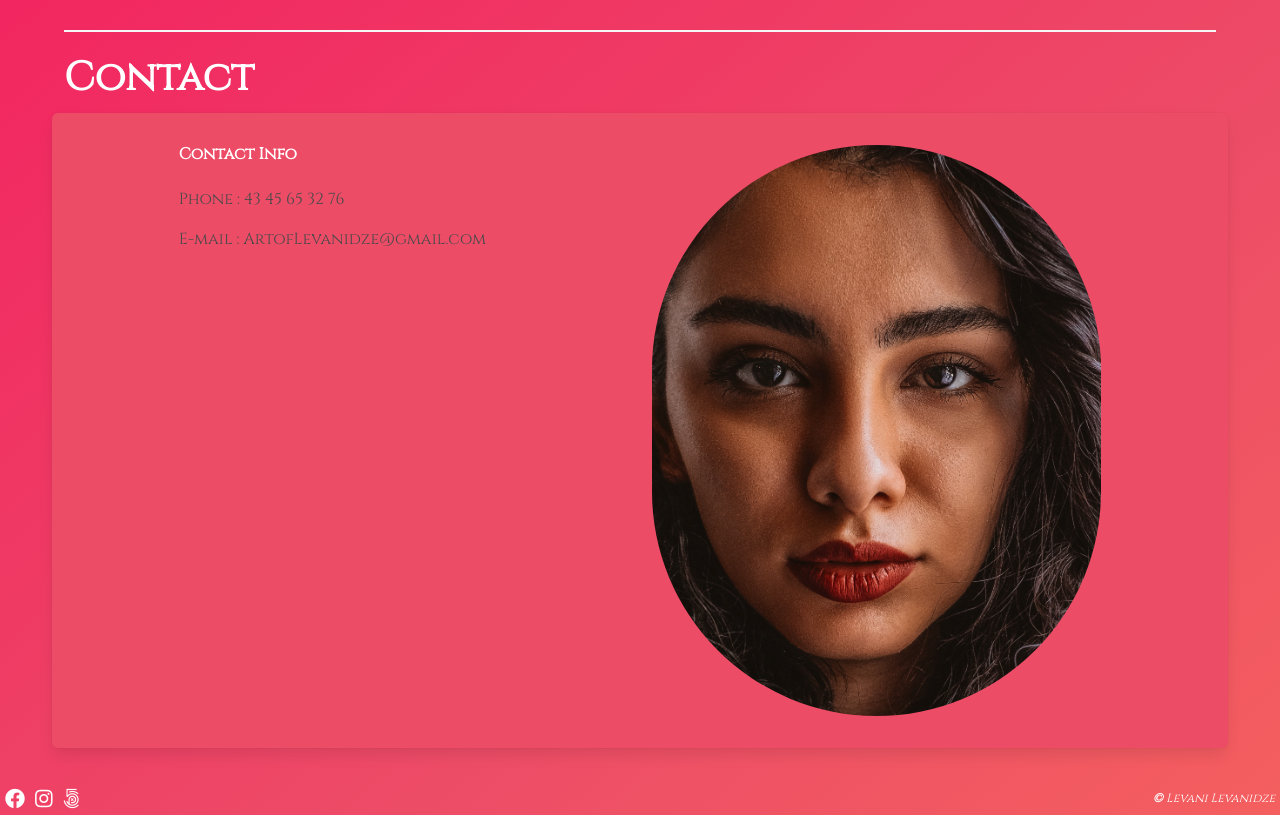
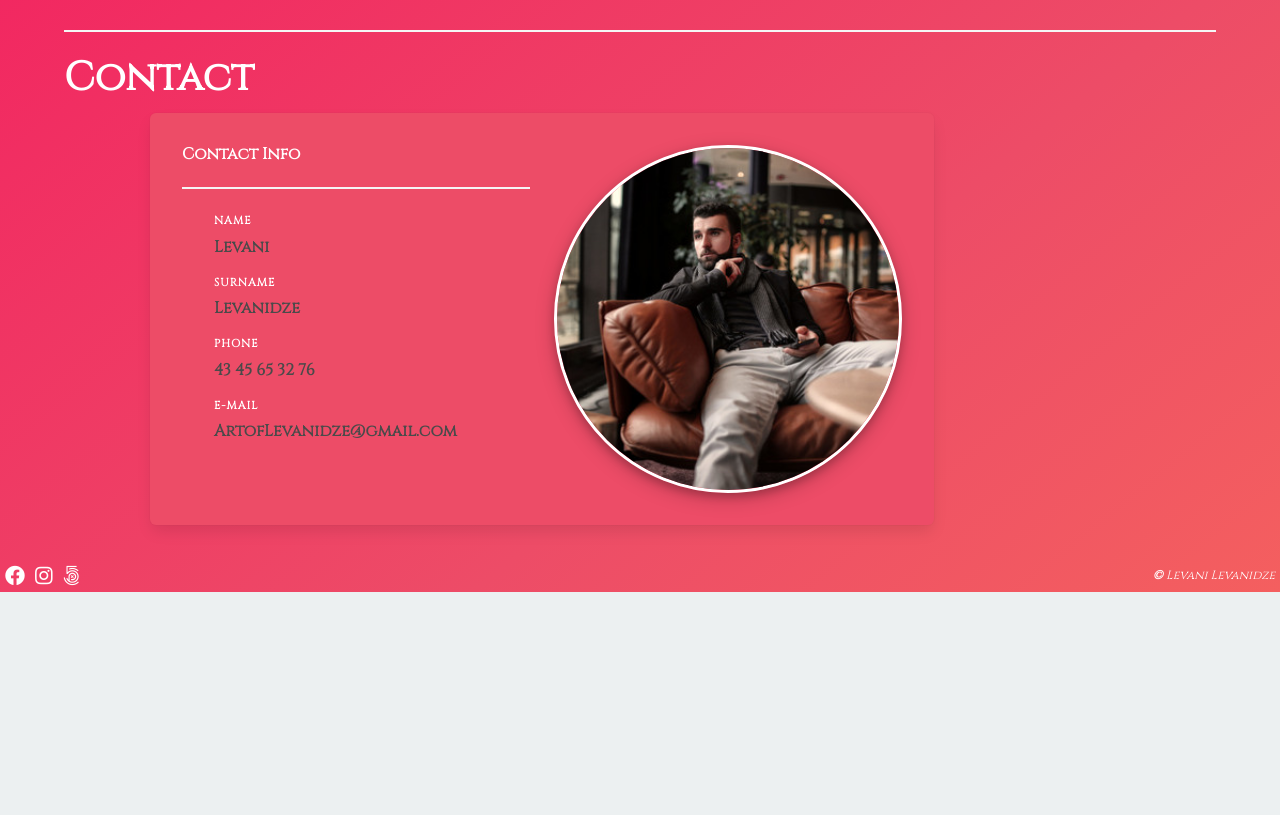
Before and after one commit to GraineFutee/artoflevani, a Next.js app: page /contact in a window 1280 px wide. Shown: the part 624-1439 px from the top of the page. After the commit the page ends 1216 px from the top, so only its background shows below. Built offline with nearby package versions, Linux system fonts and the light colour scheme.

Commit message:
Change contact info

```diff
--- a/pages/contact.js
+++ b/pages/contact.js
@@ -152,14 +152,30 @@ export default function Contact() {
             </div>
             <hr />
             <h1 className="title is-2">Contact</h1>
-
+            <div className="columns">
+              <div className="column is-1"></div>
+              <div className="column is-8">
                 <div className="columns box has-background-danger">
-              <div className="column is-1"></div>
-              <div className="column">
+                  <div className="column is-6">
                     <p className="title is-6">Contact Info</p>
-                <div className="content">
-                  <p>Phone : 43 45 65 32 76</p>
-                  <p>E-mail : ArtofLevanidze@gmail.com</p>
+                    <hr />
+                    <div className="content container is-fluid">
+                      <p>
+                        <b className="heading has-text-white">Name </b>
+                        <b> Levani</b>
+                      </p>
+                      <p>
+                        <b className="heading has-text-white">Surname </b>
+                        <b> Levanidze</b>
+                      </p>
+                      <p>
+                        <b className="heading has-text-white">Phone </b>
+                        <b> 43 45 65 32 76</b>
+                      </p>
+                      <p>
+                        <b className="heading has-text-white">E-mail </b>
+                        <b> ArtofLevanidze@gmail.com</b>
+                      </p>
                     </div>
                     {/* <form>
                   <div className="field">
@@ -195,11 +211,18 @@ export default function Contact() {
                     <figure className="image">
                       <img
                         className="is-rounded"
-                    src="/images/gallery/Portraits/index.jpg"
+                        src="/images/profil.jpg"
+                        style={{
+                          border: "3px solid white",
+                          boxShadow:
+                            "0 4px 8px 0 rgba(0, 0, 0, 0.2), 0 6px 20px 0 rgba(0, 0, 0, 0.19)",
+                        }}
                       />
                     </figure>
                   </div>
-              <div className="column is-1"></div>
+                </div>
+              </div>
+              <div className="column"></div>
             </div>
           </div>
         </div>
```
Also changed, not shown: public/images/profil.jpg (added). Lines whose indentation alone changed are shown as unchanged.
